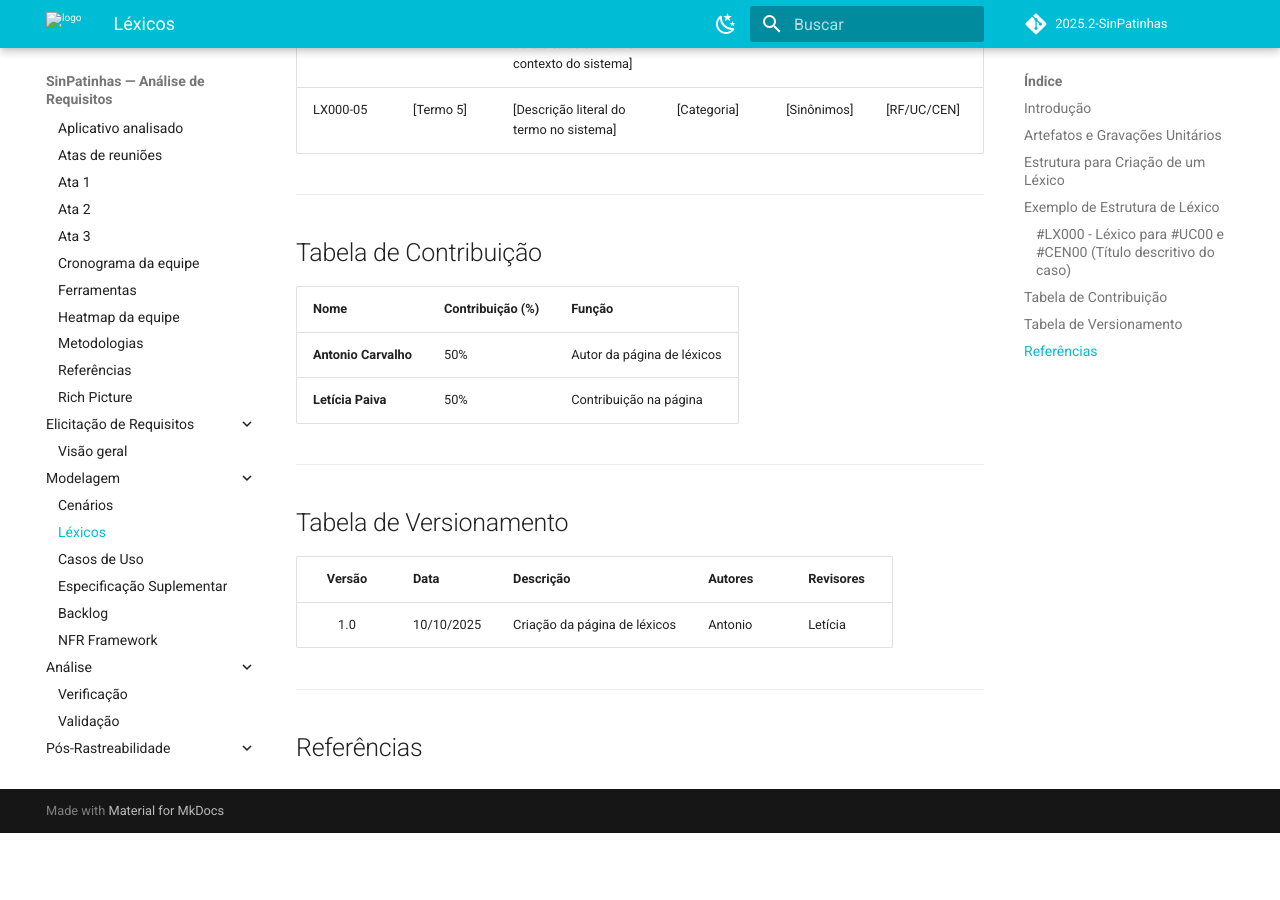
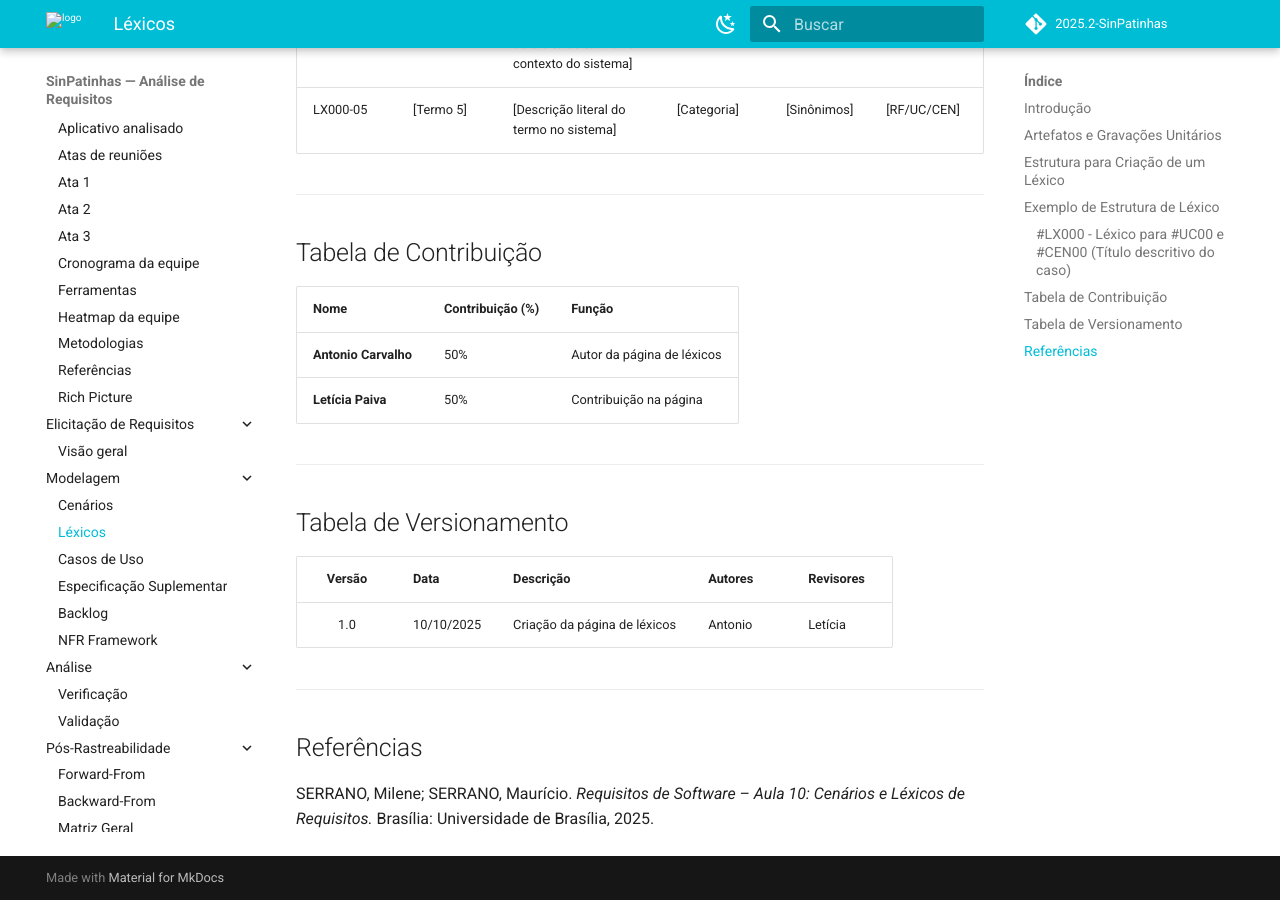
Before and after one commit to Requisitos-de-Software/2025.2-SinPatinhas, an MkDocs documentation site: the page built from docs/modelagem/lexicos.md, in a window 1280 px wide and 900 px high, scrolled down 1920 px. Built offline with MkDocs 1.6.1 and Material for MkDocs 9.7.7, drawn with Linux system fonts in a browser that asks for light colours; comment, search, counter and statistics services are not loaded; before the commit the page ends 2753 px from its top, so only the background shows below that.

Commit message:
feat(referencias): Adicionando referência.

```diff
--- a/docs/modelagem/lexicos.md
+++ b/docs/modelagem/lexicos.md
@@ -72,3 +72,5 @@
 ---
 
 ## Referências
+
+SERRANO, Milene; SERRANO, Maurício. *Requisitos de Software – Aula 10: Cenários e Léxicos de Requisitos.* Brasília: Universidade de Brasília, 2025.
```
